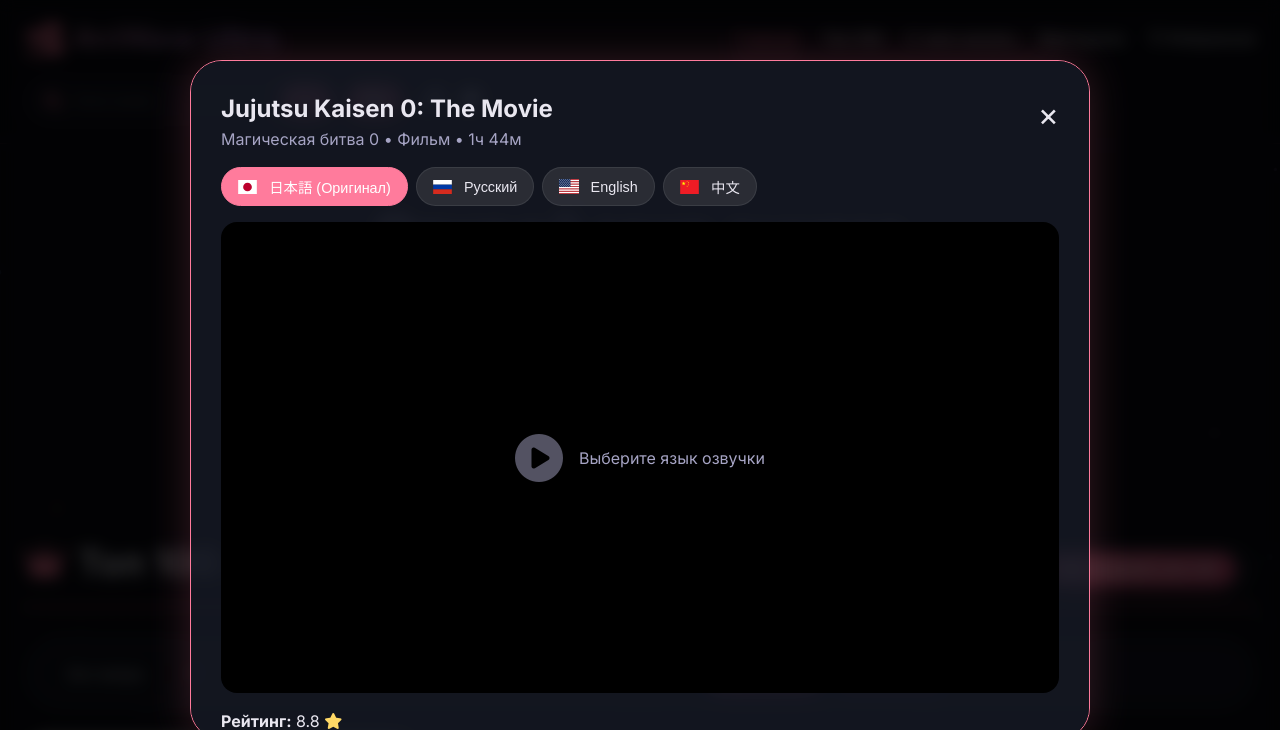
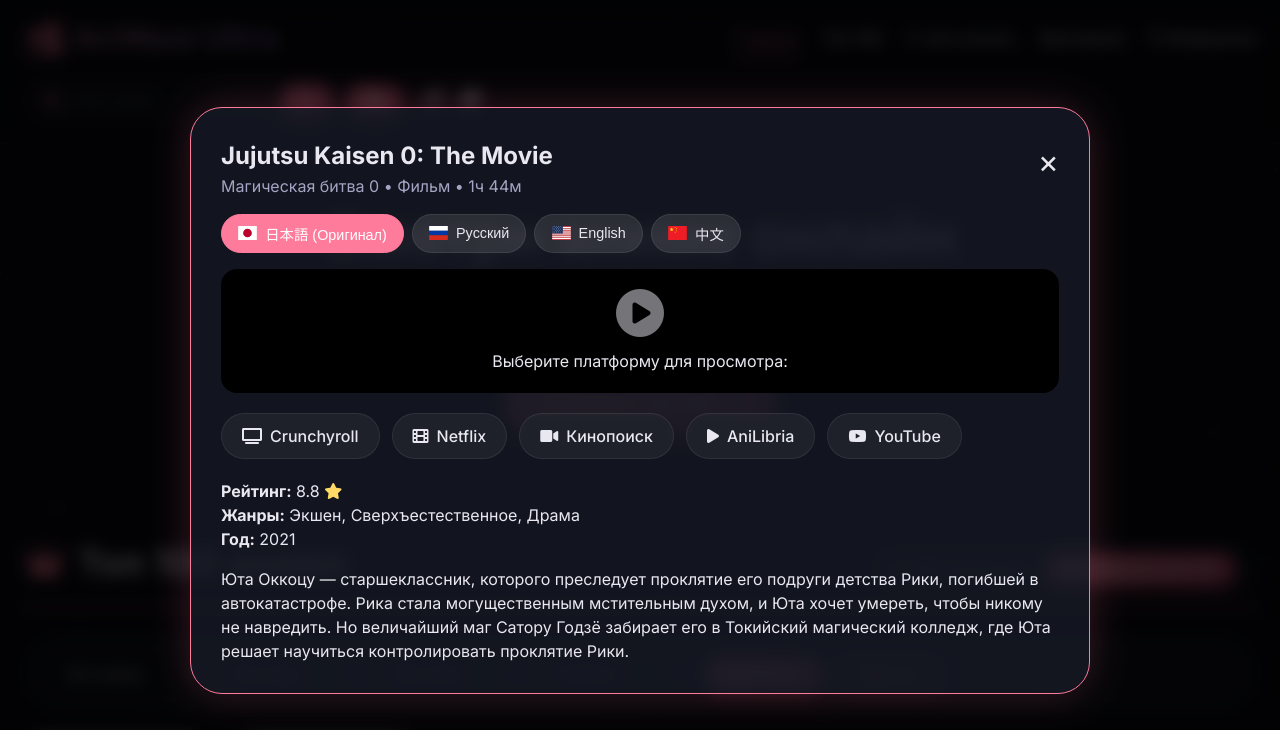
Before and after one commit to chvak1/AniWave, a plain HTML site: page index.html in a window 1280 px wide. Both pictures are taken after a click on the button 374 px from the left and 100 px from the top of the page. Shown: the top 730 px of the page. Drawn offline with nearby package versions, Linux system fonts and the light colour scheme; no server answers.

Commit message:
Add files via upload

```diff
--- a/index.html
+++ b/index.html
@@ -3,7 +3,7 @@
 <head>
     <meta charset="UTF-8">
     <meta name="viewport" content="width=device-width, initial-scale=1.0, maximum-scale=1.0, user-scalable=yes">
-    <title>AniWave Ultra — Топ 100, языки озвучки</title>
+    <title>AniWave Ultra — Топ 100, смотреть онлайн</title>
 
     <!-- PWA манифест -->
     <link rel="manifest" href="data:application/manifest+json,{name:'AniWave Ultra',short_name:'AniWave',icons:[{src:'https://cdn-icons-png.flaticon.com/128/1985/1985740.png',sizes:'128x128',type:'image/png'}],theme_color:'#ff7b9c',background_color:'#0b0c14',display:'standalone',scope:'/'}">
@@ -150,16 +150,39 @@
             color: white;
             border-color: var(--primary);
         }
-        .lang-btn .fi { margin-right: 4px; }
+
+        /* Платформы для просмотра */
+        .watch-platforms {
+            display: flex;
+            flex-wrap: wrap;
+            gap: 12px;
+            margin: 20px 0;
+        }
+        .platform-btn {
+            background: rgba(255,255,255,0.05);
+            border: 1px solid var(--glass-border);
+            border-radius: 40px;
+            padding: 10px 20px;
+            color: var(--text-light);
+            text-decoration: none;
+            display: inline-flex;
+            align-items: center;
+            gap: 8px;
+            transition: var(--transition);
+            font-weight: 500;
+            backdrop-filter: blur(4px);
+        }
+        .platform-btn:hover {
+            background: var(--primary);
+            color: white;
+            border-color: var(--primary);
+            transform: scale(1.02);
+        }
 
         /* Звёздный рейтинг */
         .star-rating { display: flex; gap: 4px; margin: 8px 0; }
         .star { color: #666; cursor: pointer; font-size: 18px; transition: var(--transition); }
         .star:hover, .star.active { color: #ffd966; text-shadow: 0 0 8px #ffd966; }
-
-        /* Прогресс-бар */
-        .progress-bar { width: 100%; height: 6px; background: rgba(255,255,255,0.1); border-radius: 10px; margin: 8px 0; }
-        .progress-fill { height: 100%; background: var(--primary); border-radius: 10px; width: 0%; transition: width 0.3s; }
 
         /* ШАПКА */
         header {
@@ -180,7 +203,7 @@
         nav a { color: var(--text-light); text-decoration: none; font-weight: 500; border-bottom: 2px solid transparent; padding: 6px 0; transition: var(--transition); }
         nav a:hover, nav a.active { color: var(--primary); border-bottom-color: var(--primary); }
 
-        .search-wrapper { display: flex; align-items: center; background: rgba(20,22,36,0.8); border-radius: 60px; padding: 6px 6px 6px 20px; border: 1px solid rgba(255,120,160,0.2); backdrop-filter: blur(8px); position: relative; }
+        .search-wrapper { display: flex; align-items: center; background: rgba(20,22,36,0.8); border-radius: 60px; padding: 6px 6px 6px 20px; border: 1px solid rgba(255,120,160,0.2); backdrop-filter: blur(8px); }
         #search-input { background: transparent; border: none; padding: 10px 12px; color: var(--text-light); width: 220px; outline: none; }
 
         .theme-toggle, .music-toggle {
@@ -249,19 +272,6 @@
         }
         .modal-close { float: right; font-size: 32px; cursor: pointer; }
 
-        /* Плеер */
-        .video-player {
-            width: 100%;
-            aspect-ratio: 16/9;
-            background: #000;
-            border-radius: 16px;
-            margin: 16px 0;
-            display: flex;
-            align-items: center;
-            justify-content: center;
-            color: var(--text-muted);
-        }
-
         /* Секции */
         section { margin: 70px 0; }
         .section-header {
@@ -269,12 +279,7 @@
             margin-bottom: 28px; border-bottom: 2px dashed var(--primary); padding-bottom: 12px;
         }
         .section-header h2 { font-size: 2.3rem; font-weight: 700; display: flex; align-items: center; gap: 12px; }
-        .badge {
-            background: rgba(255,120,160,0.15); padding: 6px 18px; border-radius: 40px;
-            color: var(--primary); font-weight: 600; border: 1px solid rgba(255,120,160,0.3);
-        }
 
-        /* Статистика топа */
         .top-stats {
             display: flex; gap: 16px; align-items: center;
             background: var(--bg-card); padding: 8px 20px; border-radius: 60px;
@@ -323,8 +328,8 @@
 
 <main class="container">
     <div class="hero" style="padding: 50px 0 30px; text-align: center;">
-        <h1 style="font-size: 3.5rem; font-weight: 800; background: linear-gradient(to right, #ffe6f0, #d9ceff); -webkit-background-clip: text; background-clip: text; color: transparent;">Открой мир <span class="text-glow">аниме</span></h1>
-        <p style="font-size: 1.3rem; color: var(--text-muted); max-width: 700px; margin: 0 auto 32px;">Топ‑100 аниме с озвучкой на русском, английском, японском и китайском</p>
+        <h1 style="font-size: 3.5rem; font-weight: 800; background: linear-gradient(to right, #ffe6f0, #d9ceff); -webkit-background-clip: text; background-clip: text; color: transparent;">Смотри аниме <span class="text-glow">онлайн</span></h1>
+        <p style="font-size: 1.3rem; color: var(--text-muted); max-width: 700px; margin: 0 auto 32px;">Топ‑100 с возможностью перехода на популярные платформы для просмотра</p>
         <a href="#top100" class="btn btn-large">Смотреть топ 100 <i class="fas fa-chevron-right"></i></a>
     </div>
 
@@ -409,7 +414,7 @@
     </section>
 </main>
 
-<!-- Модальное окно с языками и плеером -->
+<!-- Модальное окно с плеером-заглушкой и ссылками на платформы -->
 <div class="modal" id="animeModal">
     <div class="modal-content">
         <span class="modal-close">&times;</span>
@@ -454,7 +459,7 @@
         musicPlaying = !musicPlaying;
     });
 
-    // ---------- ДАННЫЕ JUJUTSU KAISEN (вручную) ----------
+    // ---------- ДАННЫЕ JUJUTSU KAISEN ----------
     const jjkData = [
         {
             mal_id: 99999,
@@ -487,7 +492,6 @@
     let filteredAnime = [];
     let favorites = JSON.parse(localStorage.getItem('animeFavorites') || '[]');
     let userRatings = JSON.parse(localStorage.getItem('userRatings') || '{}');
-    let watchProgress = JSON.parse(localStorage.getItem('watchProgress') || '{}');
     let currentPage = 1;
     let isLoading = false;
     let isFullTop100Loaded = false;
@@ -548,8 +552,6 @@
         const pages = [1, 2, 3, 4];
         const results = await Promise.all(pages.map(p => fetchTopAnimePage(p)));
         let fullData = results.flat();
-
-        // Добавляем Jujutsu Kaisen в начало
         fullData = [...jjkData, ...fullData];
 
         const uniqueMap = new Map();
@@ -568,7 +570,6 @@
     async function loadInitialAnime() {
         isLoading = true;
         let data = await fetchTopAnimePage(1);
-        // Добавляем JJK
         data = [...jjkData, ...data];
         allAnimeData = data.slice(0, 25);
         applyFiltersAndSort();
@@ -661,13 +662,15 @@
         btn.classList.toggle('active');
     }
 
-    // Универсальное модальное окно с языками и плеером
+    // Универсальное модальное окно со ссылками на платформы
     function openAnimeModal(anime) {
         modal.style.display = 'flex';
 
-        // Определяем, является ли это одним из JJK для кастомного текста
         const isJJK = anime.mal_id === 99999 || anime.mal_id === 99998;
         const titleExtra = isJJK ? (anime.mal_id === 99999 ? ' • Фильм • 1ч 44м' : ' • Сериал • 24 эп.') : '';
+
+        // Формируем поисковый запрос (убираем лишние символы)
+        const searchQuery = encodeURIComponent(anime.title);
 
         modalBody.innerHTML = `
             <h2>${anime.title}</h2>
@@ -680,34 +683,42 @@
                 <button class="lang-btn" data-lang="zh"><span class="fi fi-cn"></span> 中文</button>
             </div>
 
-            <div class="video-player" id="videoPlayer">
+            <div style="background: #000; border-radius: 16px; padding: 20px; margin: 16px 0; text-align: center;">
                 <i class="fas fa-play-circle" style="font-size: 48px; opacity: 0.5;"></i>
-                <span style="margin-left: 16px;">Выберите язык озвучки</span>
+                <p style="margin-top: 12px;">Выберите платформу для просмотра:</p>
+            </div>
+
+            <div class="watch-platforms">
+                <a href="https://www.crunchyroll.com/search?q=${searchQuery}" target="_blank" class="platform-btn">
+                    <i class="fas fa-tv"></i> Crunchyroll
+                </a>
+                <a href="https://www.netflix.com/search?q=${searchQuery}" target="_blank" class="platform-btn">
+                    <i class="fas fa-film"></i> Netflix
+                </a>
+                <a href="https://www.kinopoisk.ru/index.php?kp_query=${searchQuery}" target="_blank" class="platform-btn">
+                    <i class="fas fa-video"></i> Кинопоиск
+                </a>
+                <a href="https://anilibria.top/search?q=${searchQuery}" target="_blank" class="platform-btn">
+                    <i class="fas fa-play"></i> AniLibria
+                </a>
+                <a href="https://www.youtube.com/results?search_query=${searchQuery}+аниме" target="_blank" class="platform-btn">
+                    <i class="fab fa-youtube"></i> YouTube
+                </a>
             </div>
 
             <p style="margin-top: 16px;"><strong>Рейтинг:</strong> ${anime.score || '—'} <i class="fas fa-star" style="color: #ffd966;"></i></p>
             <p><strong>Жанры:</strong> ${anime.genres?.join(', ') || '—'}</p>
             <p><strong>Год:</strong> ${anime.year || '—'}</p>
             <p style="margin-top: 16px;">${anime.synopsis || 'Описание временно недоступно.'}</p>
-            <p style="margin-top: 20px; padding: 12px; background: rgba(255,120,160,0.1); border-radius: 16px;">
-                <i class="fas fa-globe"></i> Озвучка и субтитры доступны на выбранном языке.
-                ${isJJK ? 'Доступно на Crunchyroll, Netflix, Prime Video.' : ''}
-            </p>
         `;
 
-        // Обработчики языков
+        // Обработчики языков (для имитации)
         document.querySelectorAll('.lang-btn').forEach(btn => {
             btn.addEventListener('click', () => {
                 document.querySelectorAll('.lang-btn').forEach(b => b.classList.remove('active'));
                 btn.classList.add('active');
-                const lang = btn.dataset.lang;
                 const langNames = { ru: 'Русская', en: 'Английская', jp: 'Японская', zh: 'Китайская' };
-                const videoPlayer = document.getElementById('videoPlayer');
-                videoPlayer.innerHTML = `
-                    <i class="fas fa-film" style="font-size: 48px; opacity: 0.7;"></i>
-                    <span style="margin-left: 16px;">Включена ${langNames[lang]} озвучка</span>
-                `;
-                showNotification(`Язык изменён на ${btn.textContent.trim()}`);
+                showNotification(`Язык изменён на ${langNames[btn.dataset.lang]} озвучку`);
             });
         });
     }
@@ -767,7 +778,7 @@
         applyFiltersAndSort();
     });
 
-    // Кликабельные названия в "С чего начать"
+    // Кликабельные названия
     document.querySelectorAll('.clickable-title').forEach(el => {
         el.addEventListener('click', () => {
             searchInput.value = el.innerText;
```
